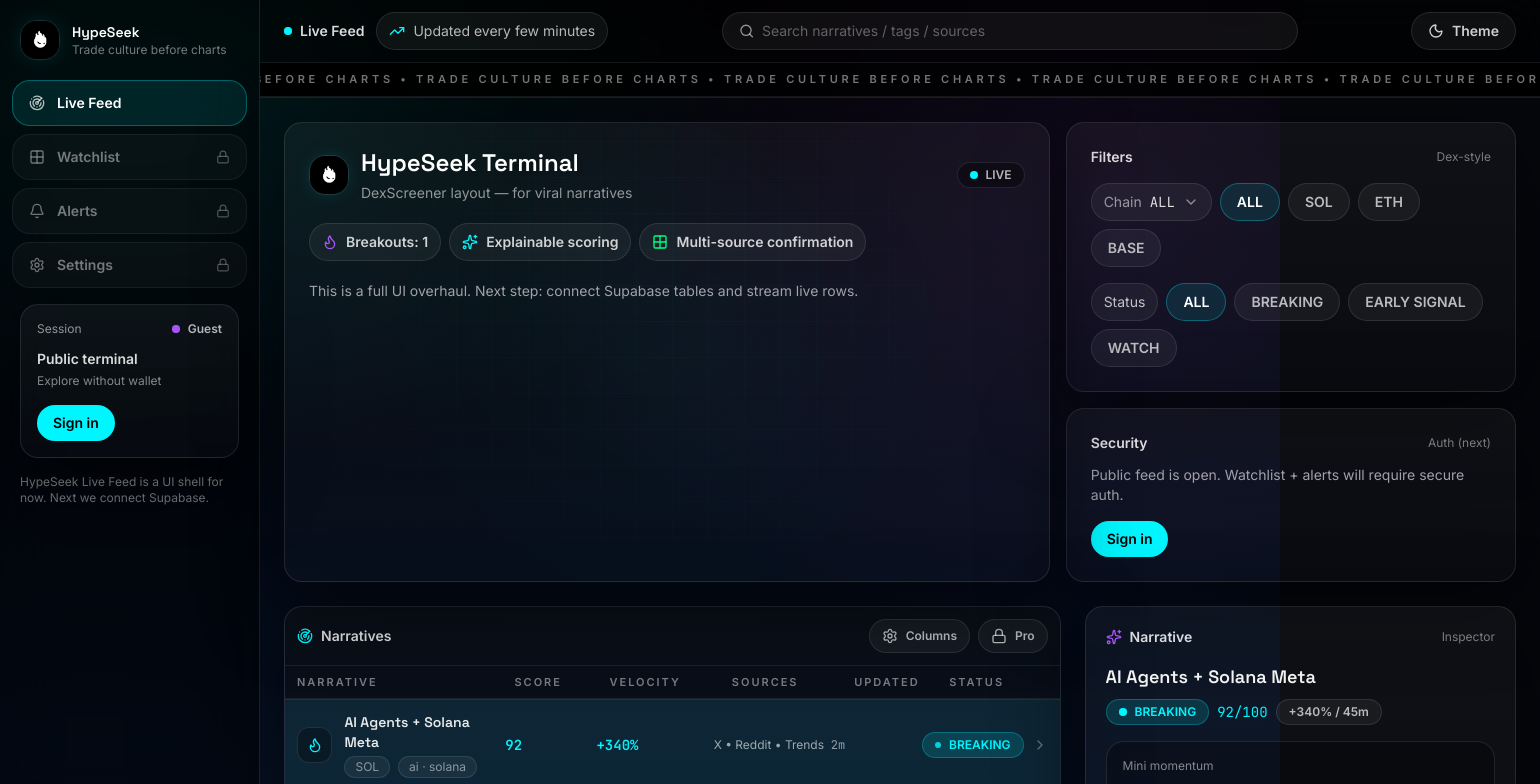
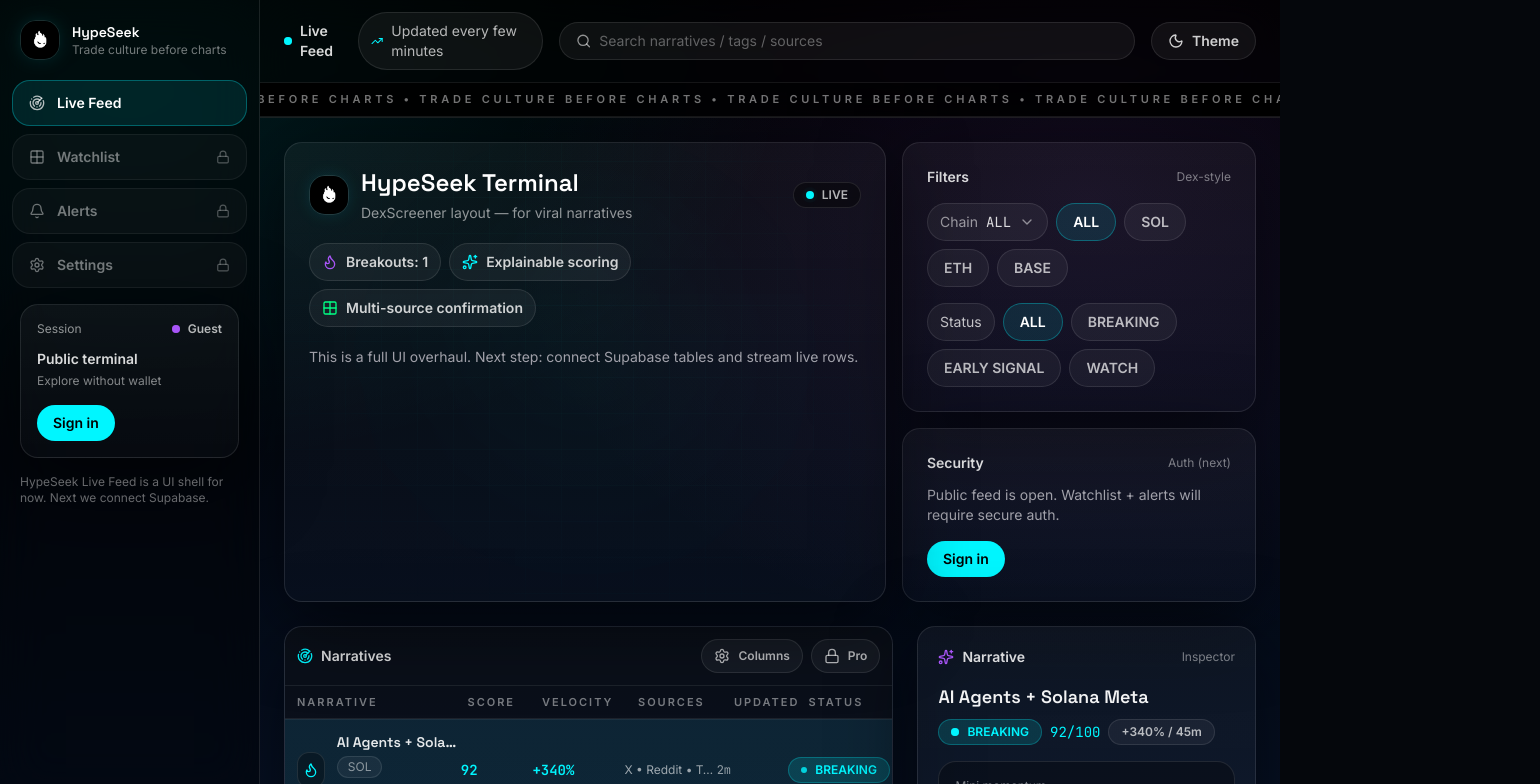
Before and after one commit to HypeSeekAI/HypeSeek_Core, a Next.js app: page /live-feed in a window 1280 px wide. Shown: the top 784 px of the page, 1540 px wide, since content can reach past the window. Built offline with nearby package versions, Linux system fonts and the light colour scheme.

Commit message:
Fix horizontal overflow; ensure live feed fits viewport

```diff
--- a/src/app/globals.css
+++ b/src/app/globals.css
@@ -16,6 +16,7 @@
 html,
 body {
   height: 100%;
+  overflow-x: hidden;
 }
 
 body {
--- a/src/components/LiveFeedDashboard.tsx
+++ b/src/components/LiveFeedDashboard.tsx
@@ -492,7 +492,7 @@
   return (
     <motion.button
       onClick={onSelect}
-      className={`group grid w-full grid-cols-[1.6fr_0.7fr_0.9fr_0.9fr_0.7fr_0.9fr] items-center border-t border-white/6 px-3 py-3 text-left transition hover:bg-white/4 ${
+      className={`group grid w-full min-w-0 grid-cols-[minmax(0,1.6fr)_minmax(0,0.7fr)_minmax(0,0.9fr)_minmax(0,0.9fr)_minmax(0,0.7fr)_minmax(0,0.9fr)] items-center border-t border-white/6 px-3 py-3 text-left transition hover:bg-white/4 ${
         selected ? 'bg-[rgba(0,246,255,0.06)]' : ''
       }`}
       whileHover={{ x: 2 }}
@@ -502,8 +502,8 @@
         <span className="inline-flex h-9 w-9 items-center justify-center rounded-xl border border-white/10 bg-black/30">
           <Flame className={`h-4 w-4 ${hot ? 'text-[var(--hs-cyan)]' : 'text-white/55'}`} />
         </span>
-        <div>
-          <div className="font-display text-sm font-semibold text-white/90">
+        <div className="min-w-0">
+          <div className="font-display text-sm font-semibold text-white/90 truncate">
             {n.title}
           </div>
           <div className="mt-1 flex flex-wrap items-center gap-2 text-xs text-white/50">
@@ -521,7 +521,7 @@
 
       <div className={`font-mono text-sm font-semibold ${velTone}`}>+{n.velocityPct}%</div>
 
-      <div className="text-xs text-white/60">{n.sources.join(' • ')}</div>
+      <div className="text-xs text-white/60 truncate">{n.sources.join(' • ')}</div>
 
       <div className="font-mono text-xs text-white/55">{n.updatedAgo}</div>
 
@@ -586,7 +586,7 @@
         onAuthed={() => setAuthed(true)}
       />
 
-      <div className="flex">
+      <div className="flex min-w-0 overflow-x-hidden">
         <Sidebar
           active={activeTab}
           setActive={(v) => setActiveTab(v as any)}
@@ -594,10 +594,10 @@
           signOut={() => setAuthed(false)}
         />
 
-        <div className="min-h-screen w-full">
+        <div className="min-h-screen w-full min-w-0 overflow-x-hidden">
           {/* Top bar */}
           <div className="sticky top-0 z-40 border-b border-white/10 bg-black/55 backdrop-blur-xl">
-            <div className="mx-auto flex w-full max-w-[1680px] items-center justify-between gap-4 px-4 py-3 md:px-6 2xl:px-8">
+            <div className="mx-auto flex w-full max-w-full items-center justify-between gap-4 px-4 py-3 md:px-6 2xl:px-8">
               <div className="flex items-center gap-3">
                 <div className="hidden items-center gap-2 md:flex">
                   <PulsingDot tone="cyan" />
@@ -630,7 +630,7 @@
             <Marquee text="TRADE CULTURE BEFORE CHARTS" />
           </div>
 
-          <main className="mx-auto w-full max-w-[1680px] px-4 py-6 md:px-6 2xl:px-8">
+          <main className="mx-auto w-full max-w-full px-4 py-6 md:px-6 2xl:px-8">
             {/* Dex-like header strip */}
             <motion.div
               variants={container}
@@ -779,7 +779,7 @@
               </motion.div>
 
               {/* Main Dex-like grid: table + right panel */}
-              <motion.div variants={item} className="grid grid-cols-1 gap-6 lg:grid-cols-[1.8fr_1fr]">
+              <motion.div variants={item} className="grid grid-cols-1 gap-6 lg:grid-cols-[minmax(0,1.8fr)_minmax(0,1fr)]">
                 <div className="hs-card overflow-hidden rounded-[18px]">
                   <div className="border-b border-white/8 bg-black/35">
                     <div className="flex items-center justify-between px-3 py-3">
@@ -799,7 +799,7 @@
                       </div>
                     </div>
 
-                    <div className="grid grid-cols-[1.6fr_0.7fr_0.9fr_0.9fr_0.7fr_0.9fr] border-t border-white/8">
+                    <div className="grid min-w-0 grid-cols-[minmax(0,1.6fr)_minmax(0,0.7fr)_minmax(0,0.9fr)_minmax(0,0.9fr)_minmax(0,0.7fr)_minmax(0,0.9fr)] border-t border-white/8">
                       <TableHeader label="NARRATIVE" />
                       <TableHeader label="SCORE" />
                       <TableHeader label="VELOCITY" />
```
